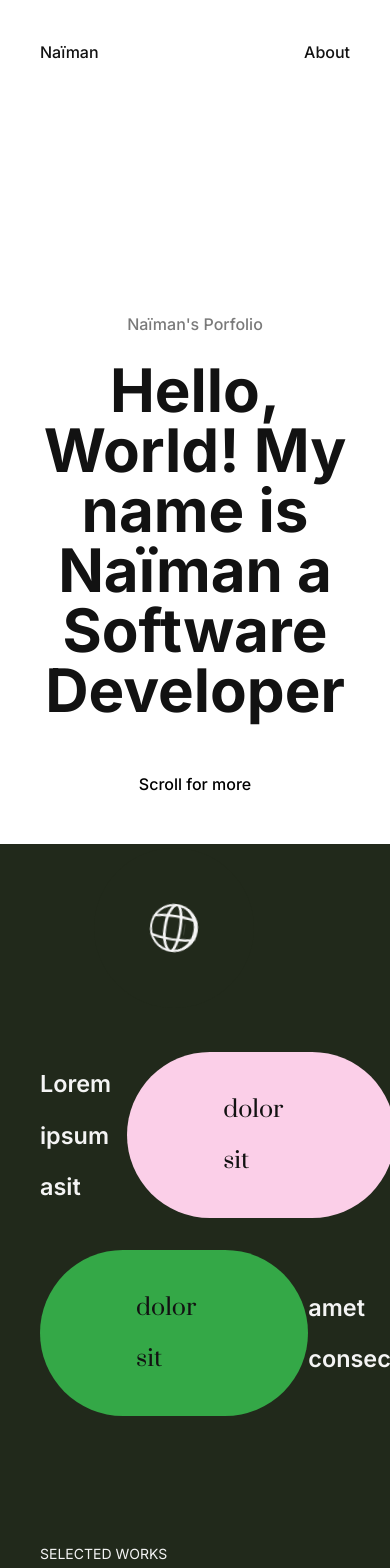
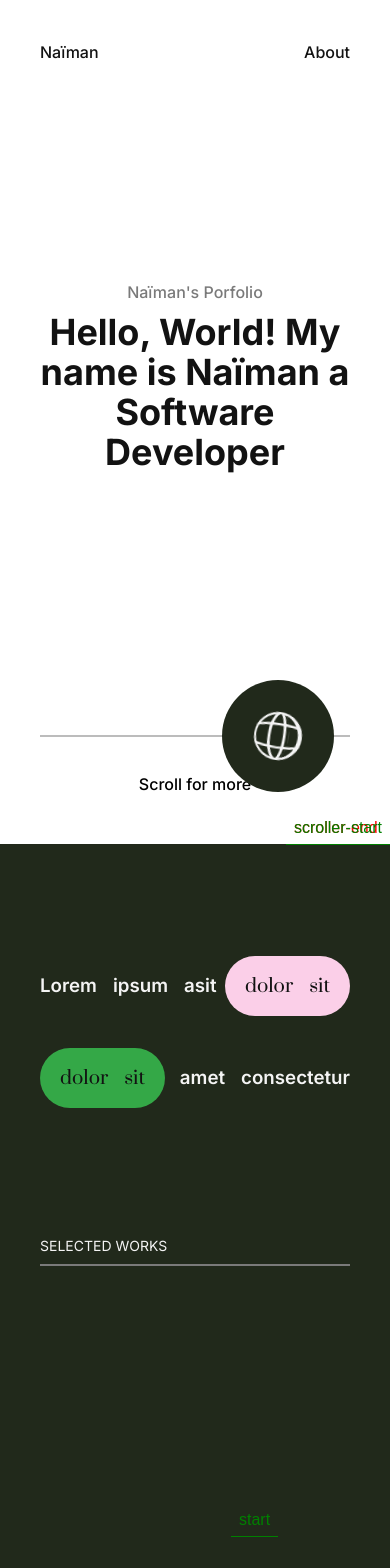
Before and after one commit to NaimanMpl/react-portfolio-v2, a React (Vite) app: page / in a window 390 px wide. Shown: the top 1568 px of the page. Built offline with nearby package versions, Linux system fonts and the light colour scheme.

Commit message:
ui(responsive): make home page hero and contact section responsive

```diff
--- a/src/components/work/WorkCard.tsx
+++ b/src/components/work/WorkCard.tsx
@@ -55,7 +55,7 @@ const WorkCard = ({ index, href, title, description }: WorkCardProps) => {
         transition={transition}
       >
         <Link to={href}>
-          <motion.p variants={opacityExitFadeOut} className='font-serif text-6xl'>{title}</motion.p>
+          <motion.p variants={opacityExitFadeOut} className='font-serif text-6xl dxl:text-4xl'>{title}</motion.p>
         </Link>
         <motion.p variants={opacityExitFadeOut}>{description}</motion.p>
       </motion.div>
--- a/src/components/work/WorkImage.tsx
+++ b/src/components/work/WorkImage.tsx
@@ -10,7 +10,7 @@ const WorkImage = () => {
     <>
       <motion.div
         id='work-image'
-        className='opacity-0 fixed left-1/2 top-1/2 -translate-x-1/2 -translate-y-1/2 w-[24rem] h-[36rem] overflow-hidden scale-[.6]'
+        className='opacity-0 fixed left-1/2 top-1/2 -translate-x-1/2 -translate-y-1/2 w-[24rem] h-[36rem] overflow-hidden scale-[.6] dxl:w-[18rem] dxl:h-[30rem]'
       >
         <motion.div
           animate={{ translateY: `-${(currentWorkIndex - 1) * 36}rem`, transition: {...smoothEase, duration: .8 }}}
@@ -19,7 +19,7 @@ const WorkImage = () => {
             return (
               <motion.img
                 src={project.background}
-                className='w-[24rem] h-[36rem] object-cover'
+                className='w-[24rem] h-[36rem] object-cover dxl:w-[18rem] dxl:h-[30rem]'
                 alt={'currentWork'}
               />
             )
--- a/src/pages/Home.tsx
+++ b/src/pages/Home.tsx
@@ -36,6 +36,7 @@ const Home = () => {
         trigger: worksContainer.current,
         start: 'top+=300 bottom',
         end: 'bottom+=200 bottom',
+        markers: true,
         onEnterBack: () => {
           gsap.to('#work-image', { scale: 1 });
           gsap.to('#work-image', { opacity: 1, duration: .4, ease: "power1.out" });
@@ -63,14 +64,14 @@ const Home = () => {
       <div className="relative h-screen">
         <Header />
         <section className='px-header'>
-          <div className='mt-52 flex flex-col items-center'>
-            <span className='text-gray font-medium pb-6'>Naïman's Porfolio</span>
+          <div className='mt-52 flex flex-col items-center dxl:mt-44'>
+            <span className='text-gray font-medium pb-6 dxl:pb-2'>Naïman's Porfolio</span>
             <PageTitle color='text-black'>Hello, World! My name is Naïman a Software Developer</PageTitle>
           </div>
-          <div className='mt-32 relative flex justify-end pr-24'>
+          <div className='mt-32 relative flex justify-end pr-24 dxl:pr-4 dxl:mt-52'>
             <HorizontalBar className='absolute top-1/2 left-1/2 -translate-x-1/2 -translate-y-1/2 w-full' color='bg-gray' />
             <MagneticWrapper content={globeRef}>
-              <div className='bg-primary p-14 rounded-full w-40 h-40 z-50'>
+              <div className='bg-primary p-14 rounded-full w-40 h-40 z-50 dxl:w-28 dxl:h-28 dxl:p-8'>
                 <Globe ref={globeRef} />
               </div>
             </MagneticWrapper>
@@ -78,19 +79,19 @@ const Home = () => {
         </section>
         <p className='font-medium absolute bottom-12 left-1/2 -translate-x-1/2'>Scroll for more</p>
       </div>
-      <section className='bg-primary pt-52 pb-24 px-header text-white'>
+      <section className='bg-primary pt-52 pb-24 px-header text-white dxl:pt-28'>
         <div className='flex flex-col gap-8'>
           <div className='flex justify-between items-center'>
-            <AnimatedTitle className='text-[6vw]'>Lorem ipsum asit</AnimatedTitle>
-            <div className='bg-pink-200 rounded-full px-24 py-8'>
-              <AnimatedTitle color='text-black text-[6vw]' serif>dolor sit</AnimatedTitle>
+            <AnimatedTitle className='text-[6vw] dxl:text-[4.8vw]'>Lorem ipsum asit</AnimatedTitle>
+            <div className='bg-pink-200 rounded-full px-24 py-8 dxl:px-5 dxl:py-2'>
+              <AnimatedTitle color='text-black text-[6vw] dxl:text-[4.8vw]' serif>dolor sit</AnimatedTitle>
             </div>
           </div>
           <div className='flex justify-between items-center'>
-            <div className='bg-green-550 rounded-full px-24 py-8'>
-              <AnimatedTitle className='text-[6vw]' color='text-black' serif>dolor sit</AnimatedTitle>
+            <div className='bg-green-550 rounded-full px-24 py-8 dxl:px-5 dxl:py-2'>
+              <AnimatedTitle className='text-[6vw] dxl:text-[4.8vw]' color='text-black' serif>dolor sit</AnimatedTitle>
             </div>
-            <AnimatedTitle className='text-[6vw]'>amet consectetur</AnimatedTitle>
+            <AnimatedTitle className='text-[6vw] dxl:text-[4.8vw]'>amet consectetur</AnimatedTitle>
           </div>
         </div>
         <motion.div
@@ -117,13 +118,13 @@ const Home = () => {
           </div>
         </motion.div>
         <motion.div className='relative h-[200px] -z-[1]' style={{ height: circleHeight }}>
-          <div className='absolute h-[2050%] w-[120%] left-[-10%] bg-primary ' style={{ borderRadius: '0 0 50% 50%' }}>
+          <div className='absolute h-[2050%] w-[150%] left-[-25%] bg-primary dxl:h-[2150%]' style={{ borderRadius: '0 0 50% 50%' }}>
 
           </div>
         </motion.div>
       </section>
-      <section className='relative px-header h-screen py-60'>
-        <div className='absolute right-0 top-0 flex gap-4 py-24 px-20'>
+      <section className='relative px-header h-screen py-60 dxl:py-32'>
+        <div className='absolute right-0 top-0 flex gap-4 py-24 px-20 dxl:px-10 dxl:py-12'>
           <img src={linkedInIcon} alt='Linked In' />
           <Link to='https://github.com/NaimanMpl'>
             <img src={githubIcon} alt='Github' />
@@ -131,7 +132,7 @@ const Home = () => {
         </div>
         <div className='flex flex-col gap-1'>
           <span className='uppercase text-gray'>Contact me</span>
-          <AnimatedTitle className='text-7xl font-semibold'>
+          <AnimatedTitle className='text-7xl font-semibold dxl:text-4xl'>
             Let's Work Together
           </AnimatedTitle>
           <div className='max-w-36 py-4'>
@@ -144,7 +145,7 @@ const Home = () => {
           Lorem ipsum dolor sit, amet consectetur adipisicing elit. Possimus vero quas nisi officiis rem asperiores dolor blanditiis quae dolorem, ipsam neque. Eos excepturi repellendus nisi et, vel hic debitis adipisci.
         </AnimatedParagraph>
         <MagneticWrapper content={mailRef}>
-          <button className='border border-solid border-gray rounded-full px-16 py-5 font-semibold mt-8 text-xl'>
+          <button className='border border-solid border-gray rounded-full px-16 py-5 font-semibold mt-8 text-xl dxl:text-lg dxl:px-12 dxl:py-4'>
             <span ref={mailRef}>naimanmpl@gmail.com</span>
           </button>
         </MagneticWrapper>
--- a/src/pages/works/EvylWork.tsx
+++ b/src/pages/works/EvylWork.tsx
@@ -8,7 +8,7 @@ const EvylWork = () => {
   const work = getProject('Evyl');
 
   return (
-    <>
+    <CursorProvider>
       <Work
         title={work!.name}
         background={work!.background}
@@ -24,7 +24,7 @@ const EvylWork = () => {
           <p className='text-lg'>Lorem ipsum dolor sit amet consectetur adipisicing elit. Sit veniam quia enim esse dolor aspernatur soluta eius possimus, nam commodi!</p>
         </motion.section>
       </Work>
-    </>
+    </CursorProvider>
   )
 }
 
--- a/src/pages/works/Work.tsx
+++ b/src/pages/works/Work.tsx
@@ -57,7 +57,7 @@ const Work = ({ link, children, title, description, background }: WorkProps) =>
   const work = getProject(title);
   const container = useRef(null);
   const images = useRef<(HTMLImageElement | null)[]>([]);
-  const { setCursorVisible } = useCursor();
+  const { cursorVisible, setCursorVisible } = useCursor();
 
   useEffect(() => {
     window.scrollTo(0, 0);
@@ -92,7 +92,6 @@ const Work = ({ link, children, title, description, background }: WorkProps) =>
         exit='exit'
         className='bg-primary text-white overflow-hidden'
       >
-        {link !== null && <CursorLink title='See Github' href={link} />}
         <motion.div className='relative h-screen flex flex-col'>
           <Header className='text-white' />
           <section className='px-header mt-44'>
@@ -141,7 +140,6 @@ const Work = ({ link, children, title, description, background }: WorkProps) =>
         {children}
         <div
           ref={container}
-          className='border border-solid border-red-50'
           onMouseEnter={() => setCursorVisible(true) }
           onMouseLeave={() => setCursorVisible(false) }
         >
--- a/src/ui/AnimatedParagraph.tsx
+++ b/src/ui/AnimatedParagraph.tsx
@@ -12,7 +12,7 @@ const AnimatedParagraph = ({ children, className }: AnimatedParagraphProps) => {
   const container = useRef(null);
   const isInView = useInView(container);
   return (
-    <motion.p ref={container} className={`m-0 max-w-5xl text-2xl ${className}`}>
+    <motion.p ref={container} className={`m-0 max-w-5xl text-2xl ${className} dxl:text-xl`}>
       {
         children.split(' ').map((word, index) => {
           return (
--- a/src/ui/AnimatedTitle.tsx
+++ b/src/ui/AnimatedTitle.tsx
@@ -18,7 +18,7 @@ const AnimatedTitle = ({ children, color, serif = false, className }: AnimatedTi
       {children.split(' ').map((word, index) =>
         <span
           key={index}
-          className={`inline-flex pr-4 py-2 overflow-hidden ${color} ${className}`}
+          className={`inline-flex ${index === children.split(' ').length - 1 ? '' : 'pr-4'} py-2 overflow-hidden ${color} ${className}`}
         >
           <motion.span
             variants={slideUpTitle}
--- a/src/ui/PageTitle.tsx
+++ b/src/ui/PageTitle.tsx
@@ -8,7 +8,7 @@ interface PageTitleProps {
 const PageTitle = ({ children, color }: PageTitleProps) => {
   return (
     <div className="flex justify-center">
-      <h1 className={`${color} text-6xl text-center font-bold max-w-screen-lg`}>{children}</h1>
+      <h1 className={`${color} text-6xl text-center font-bold max-w-screen-lg dxl:text-4xl`}>{children}</h1>
     </div>
   )
 }
--- a/tailwind.config.js
+++ b/tailwind.config.js
@@ -19,6 +19,12 @@ export default {
       },
       fontFamily: {
         'serif': ['Prata', 'serif']
+      },
+      screens: {
+        dxl: { max: '1279px' },
+        dlg: { max: '1023px' },
+        dmd: { max: '767px' },
+        dsm: { max: '639px' },
       }
     },
   },
```
